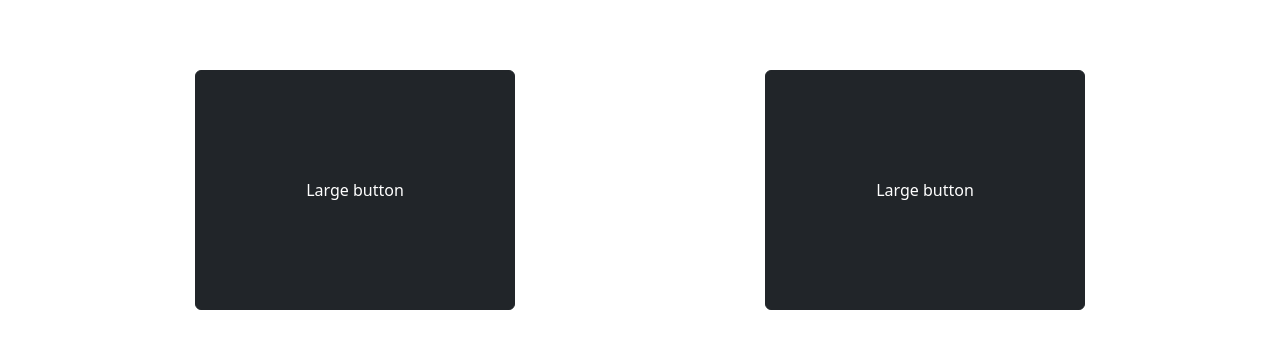
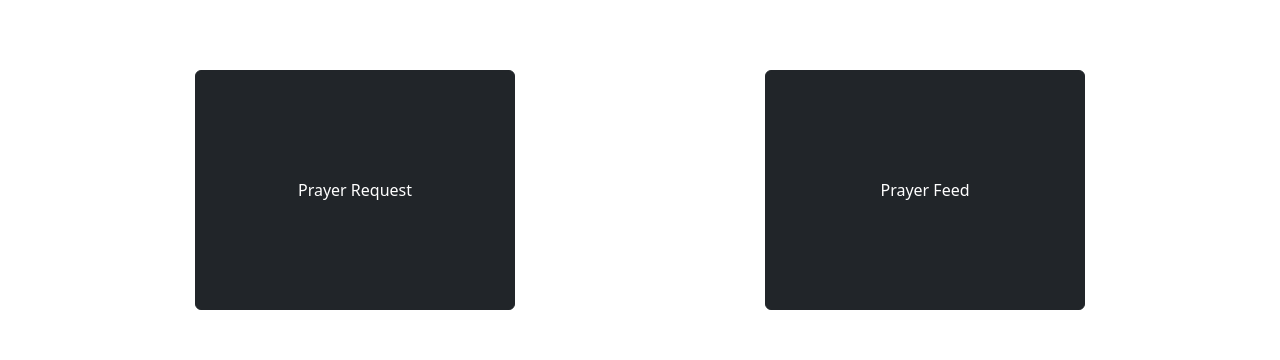
Before and after one commit to JohnArochaDev/PrayerFull, a React (Vite) app: page /prayer-feed in a window 1280 px wide. Shown: the part 222-582 px from the top of the page. Built offline with nearby package versions, Linux system fonts and the light colour scheme.

Commit message:
new buttons

```diff
--- a/src/PrayerPage/PrayerPage.jsx
+++ b/src/PrayerPage/PrayerPage.jsx
@@ -20,7 +20,7 @@ export default function PrayerPage() {
                             className="bttn"
                             onClick={() => handleButtonClick('/prayer-request')}
                         >
-                            Large button
+                            Prayer Request
                         </Button>
                     </Col>
                     <Col className="column" >
@@ -29,7 +29,7 @@ export default function PrayerPage() {
                             className="bttn"
                             onClick={() => handleButtonClick('/prayer-feed')}
                         >
-                            Large button
+                            Prayer Feed
                         </Button>
                     </Col>
                 </Row>
```
